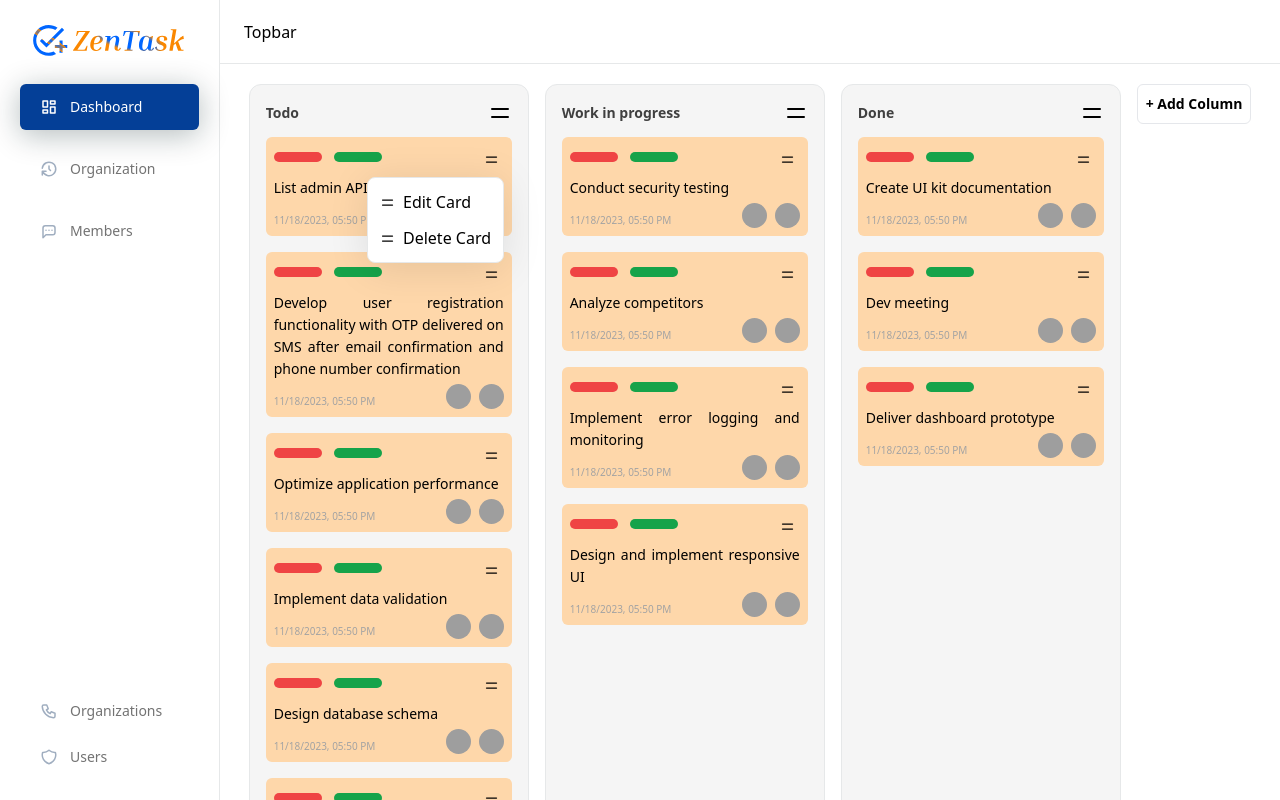
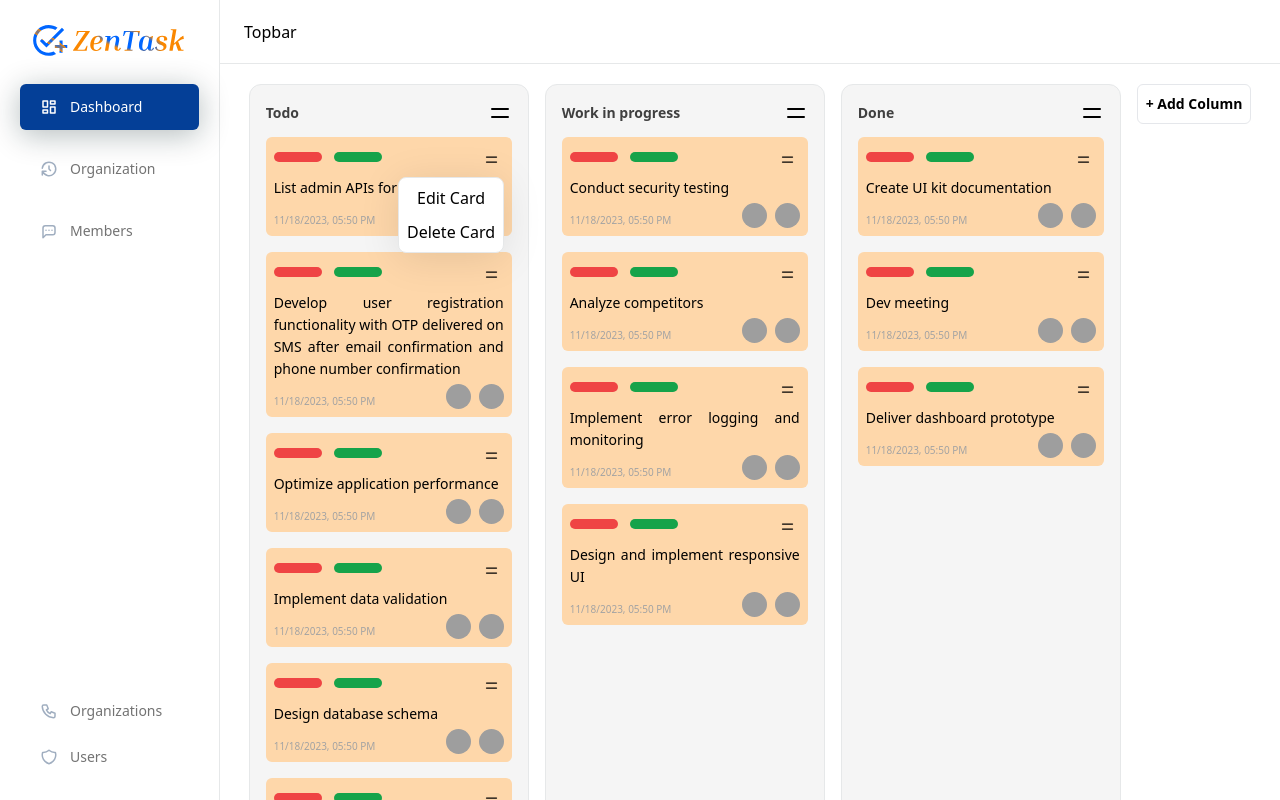
Before and after one commit to imtiyazkumar/zentask, a React (Vite) app: page / in a window 1280 px wide. Both pictures are taken after a click on the button 491 px from the left and 159 px from the top of the page. Shown: the top 800 px of the page. Built offline with nearby package versions, Linux system fonts and the light colour scheme; grey boxes are pictures that could not be loaded.

Commit message:
dropdown added

```diff
--- a/package.json
+++ b/package.json
@@ -13,6 +13,8 @@
   "dependencies": {
     "@dnd-kit/sortable": "^8.0.0",
     "@dnd-kit/utilities": "^3.2.2",
+    "@radix-ui/react-accordion": "^1.1.2",
+    "@radix-ui/react-checkbox": "^1.0.4",
     "@radix-ui/react-dialog": "^1.0.5",
     "@radix-ui/react-dropdown-menu": "^2.0.6",
     "@tabler/icons-react": "^2.42.0",
--- /dev/null
+++ b/src/components/Checkbox.tsx
@@ -0,0 +1,34 @@
+import React from "react";
+import { IconSquare, IconSquareCheckFilled } from "@tabler/icons-react";
+import * as CheckboxPrimitive from "@radix-ui/react-checkbox";
+import { Flex, Label } from "./BaseComponents";
+import { cn } from "./helper";
+
+interface CheckboxProps {
+    label?: string;
+    checked: boolean;
+    onChange: (c: boolean) => void;
+    disabled?: boolean;
+    className?: string;
+}
+
+const Checkbox: React.FC<CheckboxProps> = ({ label, checked, onChange, className, disabled }) => {
+    return (
+        <Flex className="gap-2.5">
+            <CheckboxPrimitive.Root
+                checked={checked}
+                onCheckedChange={onChange}
+                disabled={disabled}
+                id={label}>
+                {!checked && <IconSquare size={24} className="text-neutral-300" />}
+                <CheckboxPrimitive.Indicator>
+                    <IconSquareCheckFilled size={24} className={cn({ "text-primary-2": !disabled, "text-neutral-500": disabled })} />
+                </CheckboxPrimitive.Indicator>
+            </CheckboxPrimitive.Root>
+
+            {label && <Label className={cn("text-16 text-dark cursor-pointer select-none", className)} htmlFor={label}>{label}</Label>}
+        </Flex >
+    );
+};
+
+export default Checkbox;
--- a/src/components/Dropdown.tsx
+++ b/src/components/Dropdown.tsx
@@ -1,15 +1,12 @@
-import React from "react";
+import React, { ReactNode } from "react";
 import { VariantProps, cva } from "class-variance-authority";
 import { IconChevronDown } from "@tabler/icons-react";
 import * as DropdownMenu from "@radix-ui/react-dropdown-menu";
 import { cn } from "./helper";
+import { Flex } from "./BaseComponents";
 
 interface DropdownProps extends VariantProps<typeof dropdownVariants> {
-    items: Array<{
-        label?: string;
-        onClick?: () => void;
-        icon?: React.ReactNode;
-    }>;
+    items: Array<{ item: ReactNode, action: () => void }>;
     align?: "start" | "center" | "end";
     icon?: React.ReactNode;
     className?: string;
@@ -45,14 +42,16 @@ const Dropdown: React.FC<DropdownProps> = ({ variant, items, align = "end", icon
                     align={align}
                     alignOffset={-5}
                     className={cn(dropdownVariants({ variant }), className)}>
-                    {items?.map(d =>
-                        <DropdownMenu.Item
-                            key={d.label}
-                            onClick={d.onClick}
-                            className={cn("flex gap-2 items-center text-14 font-medium px-3 py-1.5 first:pt-3 last:pb-3 text-dark select-none outline-none data-[disabled]:pointer-events-none data-[highlighted]:bg-neutral-100 cursor-pointer", itemClassName)}>
-                            {d.icon}{d.label}
-                        </DropdownMenu.Item>
-                    )}
+
+                    <Flex className={cn("flex flex-col gap-2.5 items-center select-none p-2", itemClassName)}>
+                        {items?.map((d, index) =>
+                            <DropdownMenu.Item key={index} className="cursor-pointer" onClick={d.action}>
+
+                                {d.item}
+                            </DropdownMenu.Item>
+                        )}
+                    </Flex>
+
                 </DropdownMenu.Content>
             </DropdownMenu.Portal>
         </DropdownMenu.Root>
--- a/src/components/TaskCard.tsx
+++ b/src/components/TaskCard.tsx
@@ -35,7 +35,7 @@ const TaskCard = ({ task }: ICardProps) => {
                 <Div className="bg-red-500 h-[10px] w-12 rounded-md"></Div>
                 <Div className="bg-green-600 h-[10px] w-12 rounded-md"></Div>
                 <Div className="w-6 h-6 p-1 ml-auto cursor-pointer">
-                    <Dropdown icon={<IconMenu size={15} />} align="end" items={[{ label: "Edit Card", onClick: () => { setEditIsModalOpen(!isEditModalOpen) }, icon: <IconMenu size={15} /> }, { label: "Delete Card", onClick: () => { setDeleteIsModalOpen(!isDeleteModalOpen) }, icon: <IconMenu size={15} /> }]} />
+                    <Dropdown icon={<IconMenu size={15} />} align="end" items={[{ item: "Edit Card", action: () => { setEditIsModalOpen(!isEditModalOpen) } }, { item: "Delete Card", action: () => { setDeleteIsModalOpen(!isDeleteModalOpen) } }]} />
                     <CardEditorModal isModalOpen={isEditModalOpen} setIsModalOpen={setEditIsModalOpen} />
                     <ConfirmationModal isModalOpen={isDeleteModalOpen} setIsModalOpen={setDeleteIsModalOpen} onCancel={() => console.log("delete")} onAction={() => console.log("delete")} />
                 </Div>
--- a/src/components/modals/TextArea.tsx
+++ b/src/components/modals/TextArea.tsx
@@ -16,8 +16,8 @@ const TextArea: React.FC<InputTextProps> = ({ error = "", text = "", setText })
             <Flex className={cn("border border-border-dark focus-within:border-primary-2 gap-2 p-2 rounded-md items-start", { "border-alerts-error_base": error })}>
                 <textarea
                     placeholder="Enter task content"
-                    className="w-full outline-none text-neutral-800 text-12 placeholder:text-neutral-500 placeholder:font-medium placeholder:text-12"
-                    rows={text.split('\n').length + 1}
+                    className="w-full outline-none text-neutral-800 text-14 placeholder:text-neutral-500 placeholder:font-medium placeholder:text-12"
+                    rows={text.split('\n').length > 2 ? (text.split('\n').length + 2) : 4}
                     value={text}
                     onChange={(e) => setText(e.target.value)}
                 ></textarea>
```
Also changed, not shown: src/components/modals/CardEditorModal.tsx (+62 -4 lines), 1 other file (tests, documents, lock files or other folders).
